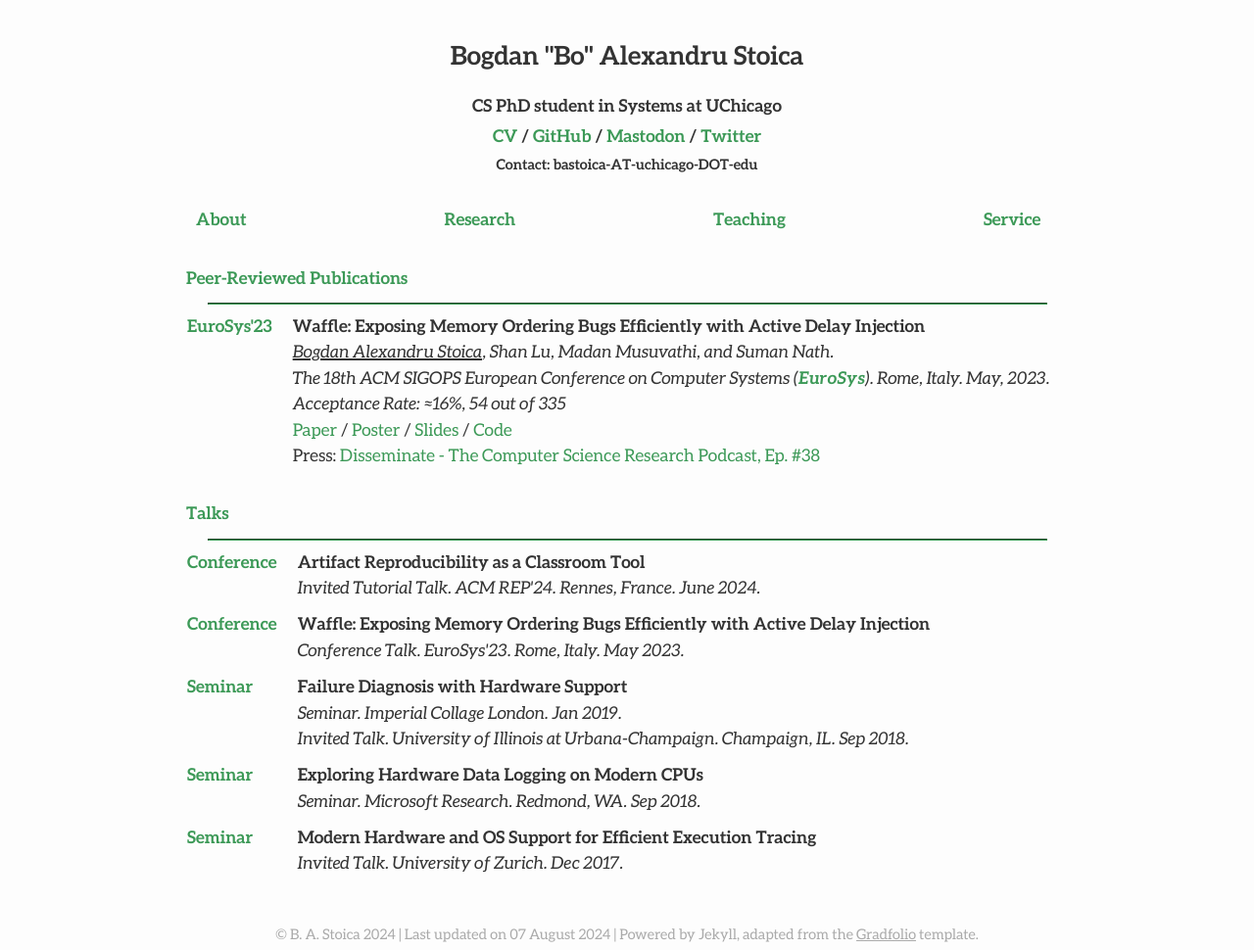
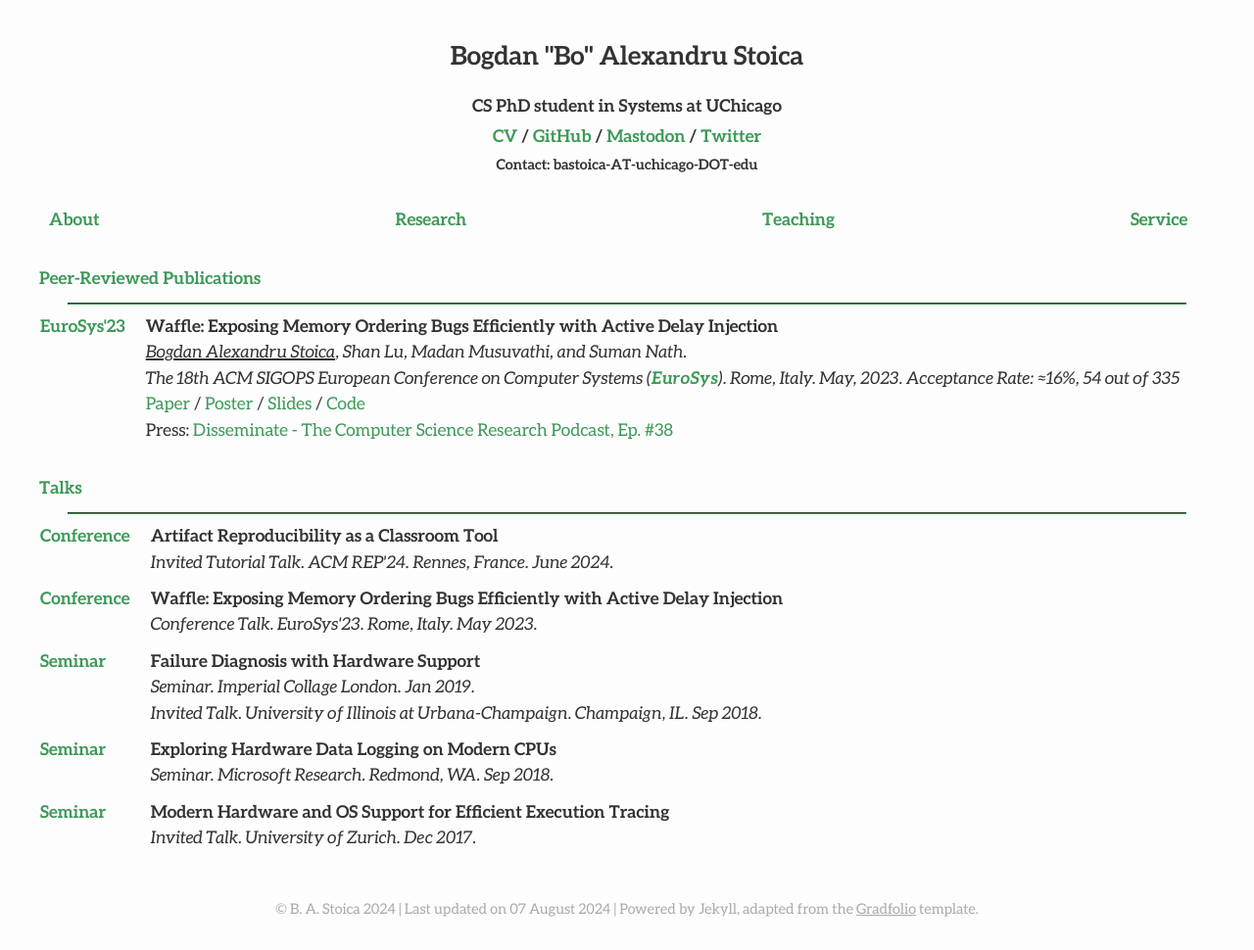
Before and after one commit to bastoica/bastoica.github.io, a Jekyll site: the page built from research.md, in a window 1280 px wide. Shown: the whole page at 98% size. Built offline with Jekyll 4.4.1, drawn with Linux system fonts in a browser that asks for light colours; nearby versions of some CDN libraries.

Commit message:
Changed the page width for "research" only

```diff
--- a/research.md
+++ b/research.md
@@ -5,6 +5,12 @@ published: true
 ---
 
 <!-- Papers -->
+
+<style>
+  body {
+    max-width: 1200px; /* Change this value to your desired width */
+  }
+</style>
 
 <h4 class="news-style" style="margin-top: 20px">Peer-Reviewed Publications</h4>
 <hr class="news-style" style="width: 95%; ">
```
